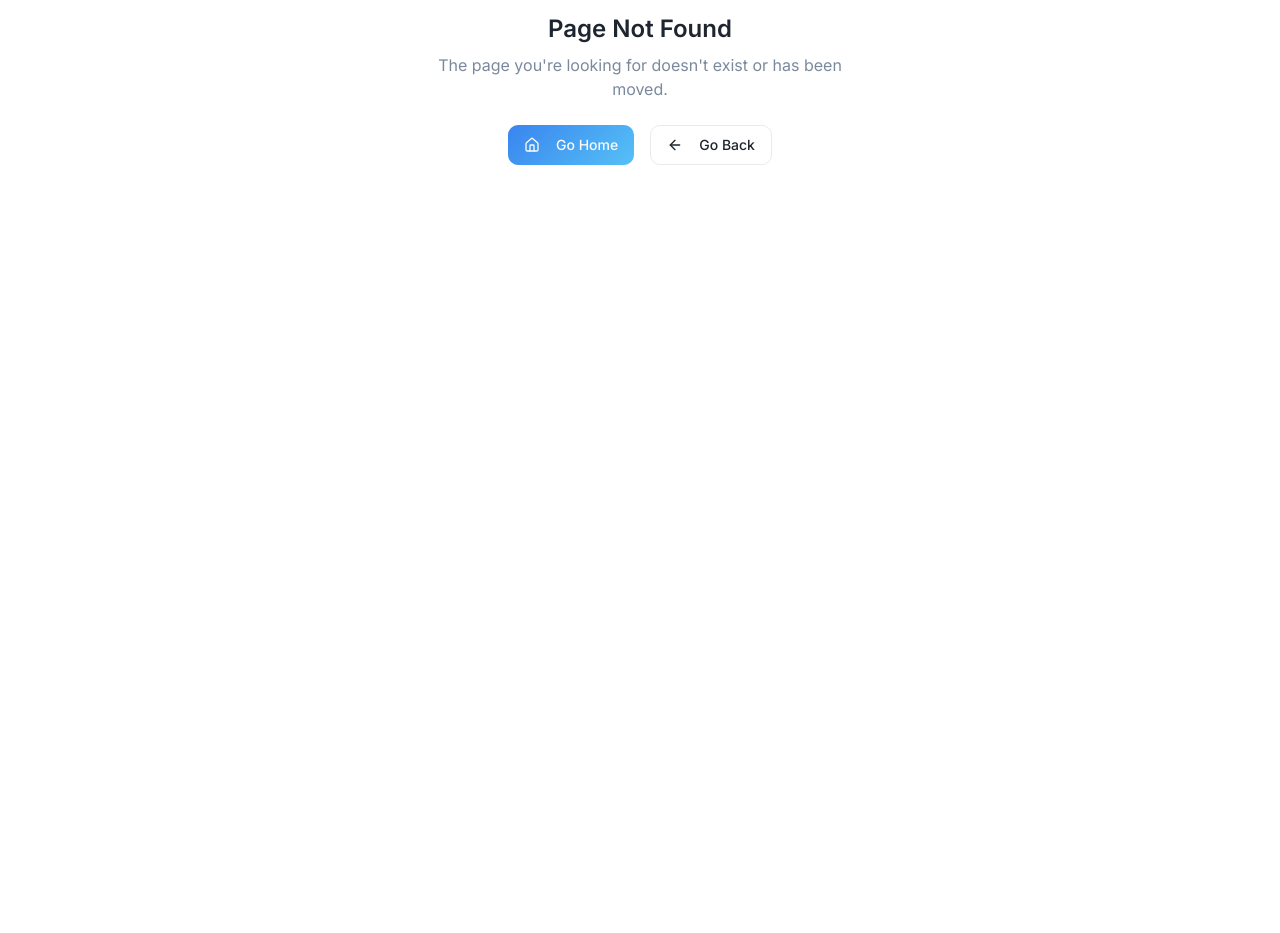
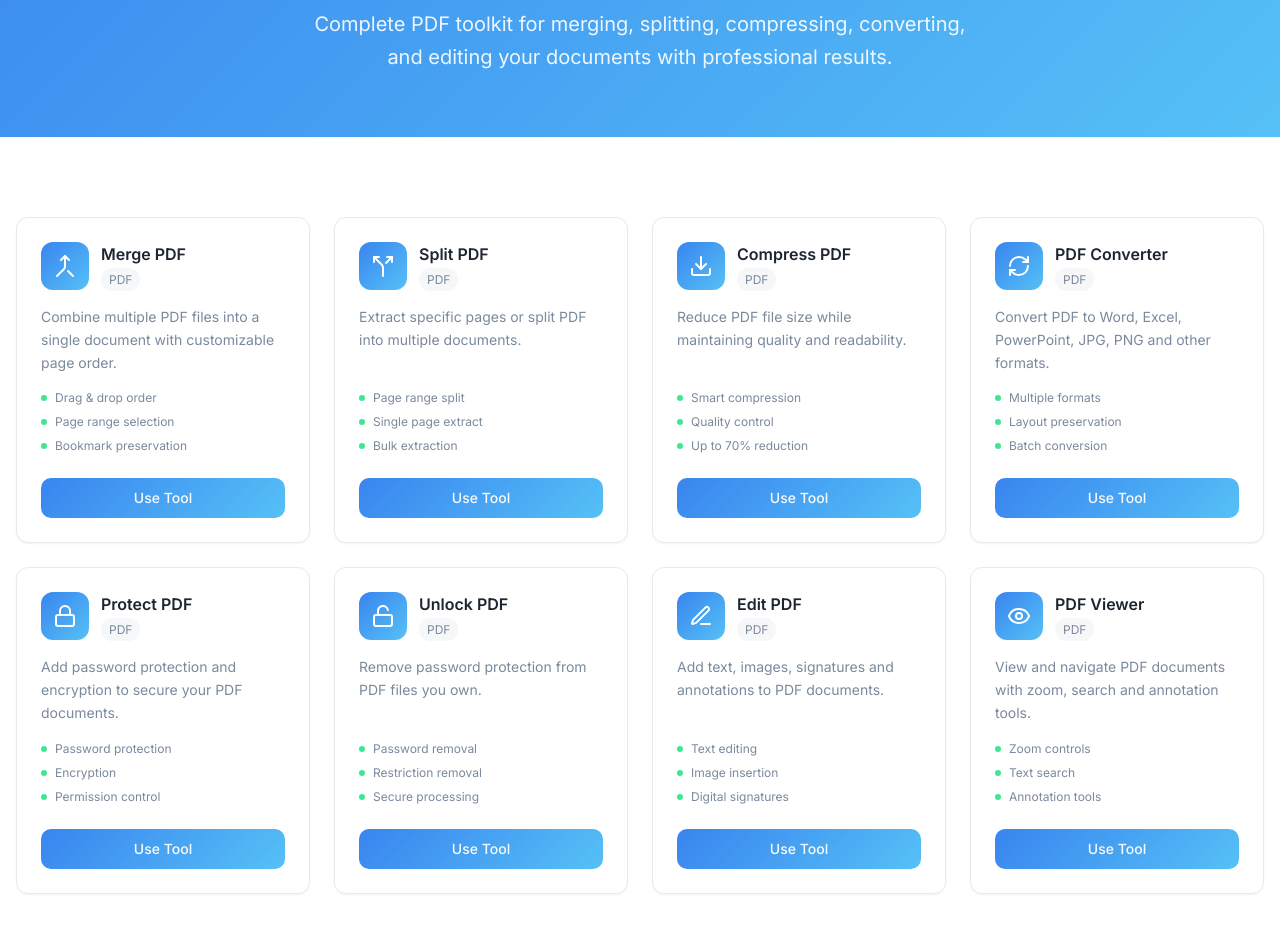
Before and after one commit to Abubakr96351/toolsmith-palette, a React (Vite) app: page /tools/pdf-tools in a window 1280 px wide. Before the commit this address had no page. Shown: the part 345-1278 px from the top of the page. Before the commit the page ends 800 px from the top, so only its background shows below. Built offline with nearby package versions, Linux system fonts and the light colour scheme; the HTML template or start-up script is replaced by a standard one.

Commit message:
Create PDF tools page

```diff
--- a/src/App.tsx
+++ b/src/App.tsx
@@ -11,6 +11,7 @@ import { PngCompressor } from "./pages/PngCompressor";
 import { VideoConverter } from "./pages/VideoConverter";
 import { BackgroundRemover } from "./pages/BackgroundRemover";
 import { ColorPicker } from "./pages/ColorPicker";
+import { PdfTools } from "./pages/PdfTools";
 import { Blog } from "./pages/Blog";
 import { BlogPost } from "./pages/BlogPost";
 import NotFound from "./pages/NotFound";
@@ -32,6 +33,7 @@ const App = () => (
           <Route path="/tools/video-converter" element={<VideoConverter />} />
           <Route path="/tools/background-remover" element={<BackgroundRemover />} />
           <Route path="/tools/color-picker" element={<ColorPicker />} />
+          <Route path="/tools/pdf-tools" element={<PdfTools />} />
           <Route path="/blog" element={<Blog />} />
           <Route path="/blog/:id" element={<BlogPost />} />
           {/* ADD ALL CUSTOM ROUTES ABOVE THE CATCH-ALL "*" ROUTE */}
--- /dev/null
+++ b/src/pages/PdfTools.tsx
@@ -0,0 +1,169 @@
+import {
+  FileText,
+  Merge,
+  Split,
+  Download,
+  RefreshCw,
+  Lock,
+  Unlock,
+  Edit3,
+  Eye
+} from 'lucide-react';
+import { Header } from '@/components/Header';
+import { Footer } from '@/components/Footer';
+import { ToolCard } from '@/components/ToolCard';
+
+export const PdfTools = () => {
+  const pdfTools = [
+    {
+      title: 'Merge PDF',
+      description: 'Combine multiple PDF files into a single document with customizable page order.',
+      icon: Merge,
+      category: 'PDF',
+      features: ['Drag & drop order', 'Page range selection', 'Bookmark preservation'],
+      href: '/tools/pdf-merge'
+    },
+    {
+      title: 'Split PDF',
+      description: 'Extract specific pages or split PDF into multiple documents.',
+      icon: Split,
+      category: 'PDF',
+      features: ['Page range split', 'Single page extract', 'Bulk extraction'],
+      href: '/tools/pdf-split'
+    },
+    {
+      title: 'Compress PDF',
+      description: 'Reduce PDF file size while maintaining quality and readability.',
+      icon: Download,
+      category: 'PDF',
+      features: ['Smart compression', 'Quality control', 'Up to 70% reduction'],
+      href: '/tools/pdf-compress'
+    },
+    {
+      title: 'PDF Converter',
+      description: 'Convert PDF to Word, Excel, PowerPoint, JPG, PNG and other formats.',
+      icon: RefreshCw,
+      category: 'PDF',
+      features: ['Multiple formats', 'Layout preservation', 'Batch conversion'],
+      href: '/tools/pdf-converter'
+    },
+    {
+      title: 'Protect PDF',
+      description: 'Add password protection and encryption to secure your PDF documents.',
+      icon: Lock,
+      category: 'PDF',
+      features: ['Password protection', 'Encryption', 'Permission control'],
+      href: '/tools/pdf-protect'
+    },
+    {
+      title: 'Unlock PDF',
+      description: 'Remove password protection from PDF files you own.',
+      icon: Unlock,
+      category: 'PDF',
+      features: ['Password removal', 'Restriction removal', 'Secure processing'],
+      href: '/tools/pdf-unlock'
+    },
+    {
+      title: 'Edit PDF',
+      description: 'Add text, images, signatures and annotations to PDF documents.',
+      icon: Edit3,
+      category: 'PDF',
+      features: ['Text editing', 'Image insertion', 'Digital signatures'],
+      href: '/tools/pdf-edit'
+    },
+    {
+      title: 'PDF Viewer',
+      description: 'View and navigate PDF documents with zoom, search and annotation tools.',
+      icon: Eye,
+      category: 'PDF',
+      features: ['Zoom controls', 'Text search', 'Annotation tools'],
+      href: '/tools/pdf-viewer'
+    }
+  ];
+
+  return (
+    <div className="min-h-screen bg-background">
+      <Header />
+      <main>
+        {/* Hero Section */}
+        <section className="pt-32 pb-16 bg-gradient-primary text-white">
+          <div className="container mx-auto px-4 text-center">
+            <div className="inline-flex items-center justify-center w-16 h-16 bg-white/20 rounded-2xl mb-6">
+              <FileText className="w-8 h-8" />
+            </div>
+            <h1 className="text-4xl lg:text-5xl font-bold mb-6">
+              Professional PDF Tools
+            </h1>
+            <p className="text-xl text-white/90 max-w-2xl mx-auto leading-relaxed">
+              Complete PDF toolkit for merging, splitting, compressing, converting,
+              and editing your documents with professional results.
+            </p>
+          </div>
+        </section>
+
+        {/* Tools Grid */}
+        <section className="py-20">
+          <div className="container mx-auto px-4">
+            <div className="grid grid-cols-1 md:grid-cols-2 lg:grid-cols-3 xl:grid-cols-4 gap-6">
+              {pdfTools.map((tool, index) => (
+                <ToolCard
+                  key={index}
+                  title={tool.title}
+                  description={tool.description}
+                  icon={tool.icon}
+                  category={tool.category}
+                  features={tool.features}
+                  href={tool.href}
+                />
+              ))}
+            </div>
+          </div>
+        </section>
+
+        {/* Features Section */}
+        <section className="py-16 bg-muted/50">
+          <div className="container mx-auto px-4">
+            <div className="text-center mb-12">
+              <h2 className="text-3xl font-bold text-foreground mb-4">
+                Why Choose Our PDF Tools?
+              </h2>
+              <p className="text-lg text-muted-foreground max-w-2xl mx-auto">
+                Professional-grade PDF processing with security, speed, and reliability
+              </p>
+            </div>
+            <div className="grid grid-cols-1 md:grid-cols-3 gap-8">
+              <div className="text-center">
+                <div className="inline-flex items-center justify-center w-12 h-12 bg-primary/10 rounded-xl mb-4">
+                  <Lock className="w-6 h-6 text-primary" />
+                </div>
+                <h3 className="text-xl font-semibold mb-2">Secure Processing</h3>
+                <p className="text-muted-foreground">
+                  All files processed securely in your browser. No uploads to external servers.
+                </p>
+              </div>
+              <div className="text-center">
+                <div className="inline-flex items-center justify-center w-12 h-12 bg-primary/10 rounded-xl mb-4">
+                  <RefreshCw className="w-6 h-6 text-primary" />
+                </div>
+                <h3 className="text-xl font-semibold mb-2">Fast & Reliable</h3>
+                <p className="text-muted-foreground">
+                  Lightning-fast processing with professional-quality results every time.
+                </p>
+              </div>
+              <div className="text-center">
+                <div className="inline-flex items-center justify-center w-12 h-12 bg-primary/10 rounded-xl mb-4">
+                  <FileText className="w-6 h-6 text-primary" />
+                </div>
+                <h3 className="text-xl font-semibold mb-2">Format Preservation</h3>
+                <p className="text-muted-foreground">
+                  Maintain document formatting, fonts, and layout integrity.
+                </p>
+              </div>
+            </div>
+          </div>
+        </section>
+      </main>
+      <Footer />
+    </div>
+  );
+};
```
